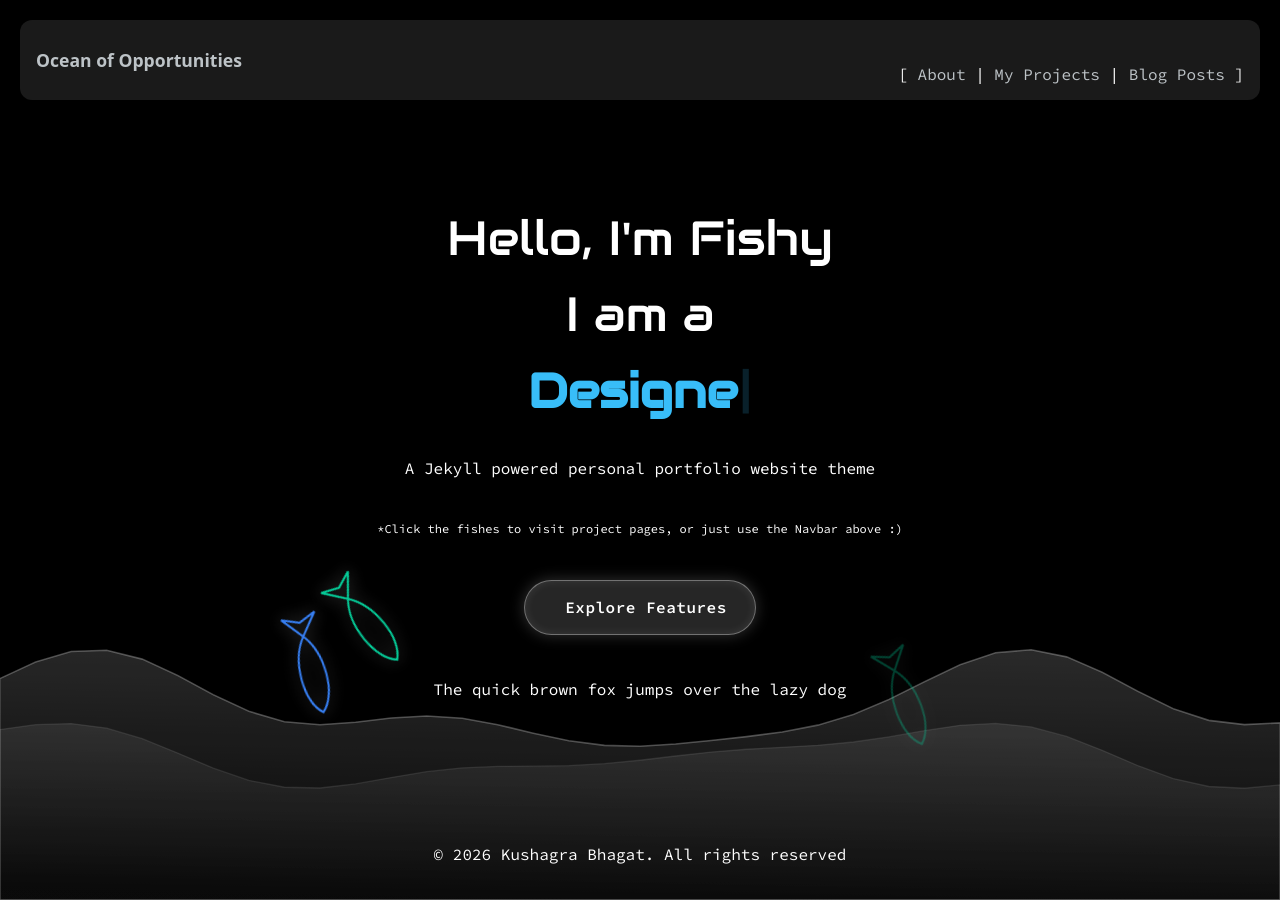
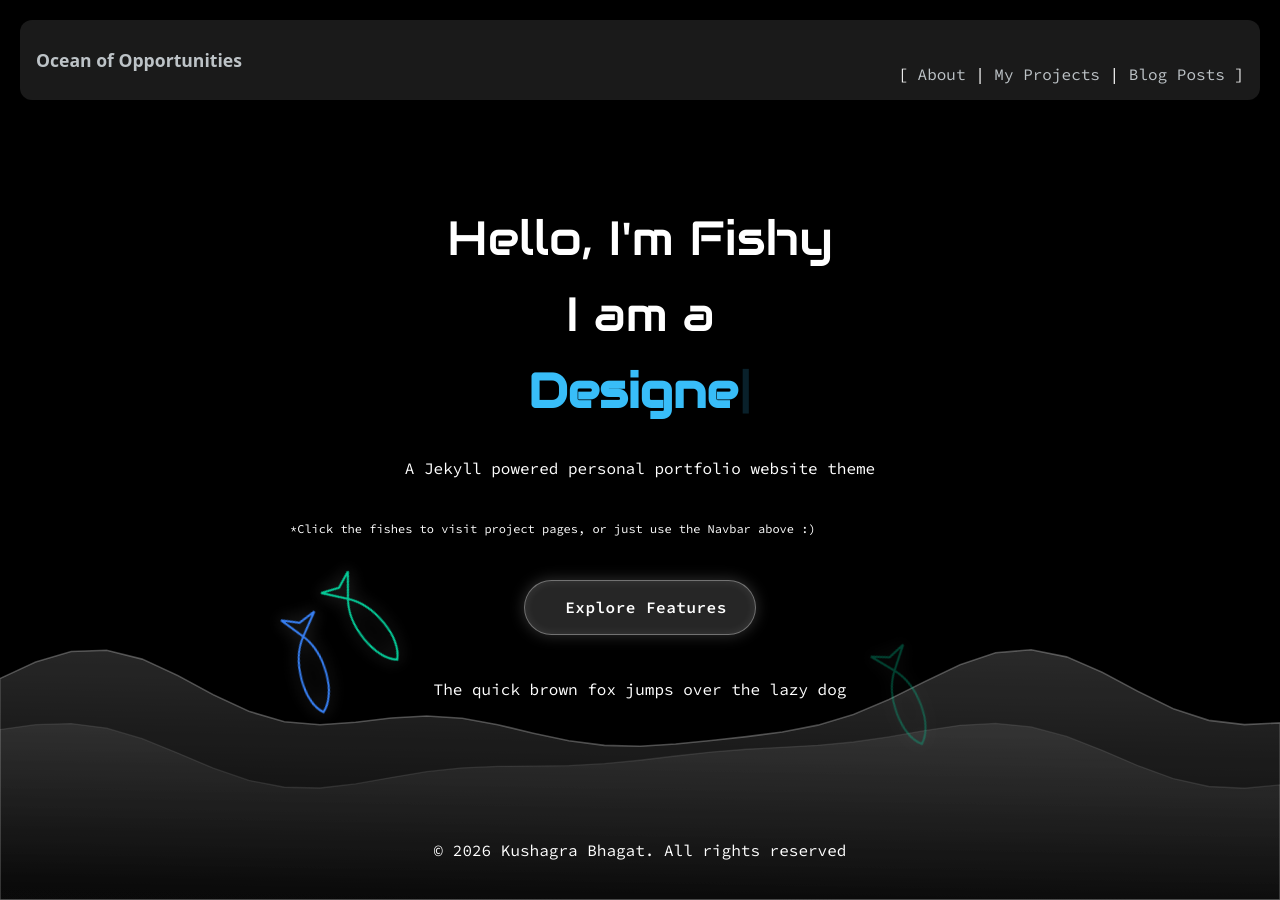
Before and after one commit to kuwushagra/Ocean-of-Opportunities, a Jekyll site: the page built from index.md, in a window 1280 px wide. Built offline with Jekyll 4.4.1, drawn with Linux system fonts in a browser that asks for light colours; some web fonts are replaced; a style sheet for code colours, icons or effects is not loaded.

Commit message:
Update default.html

```diff
--- a/_layouts/default.html
+++ b/_layouts/default.html
@@ -278,10 +278,6 @@
   {{ content }}
 </main>
 
-<style>
-  body { display: flex; }
-</style>
-
 <footer>
   <p>&copy; {{ "now" | date: "%Y" }} {{ site.author }}. All rights reserved</p>
 </footer>
```
